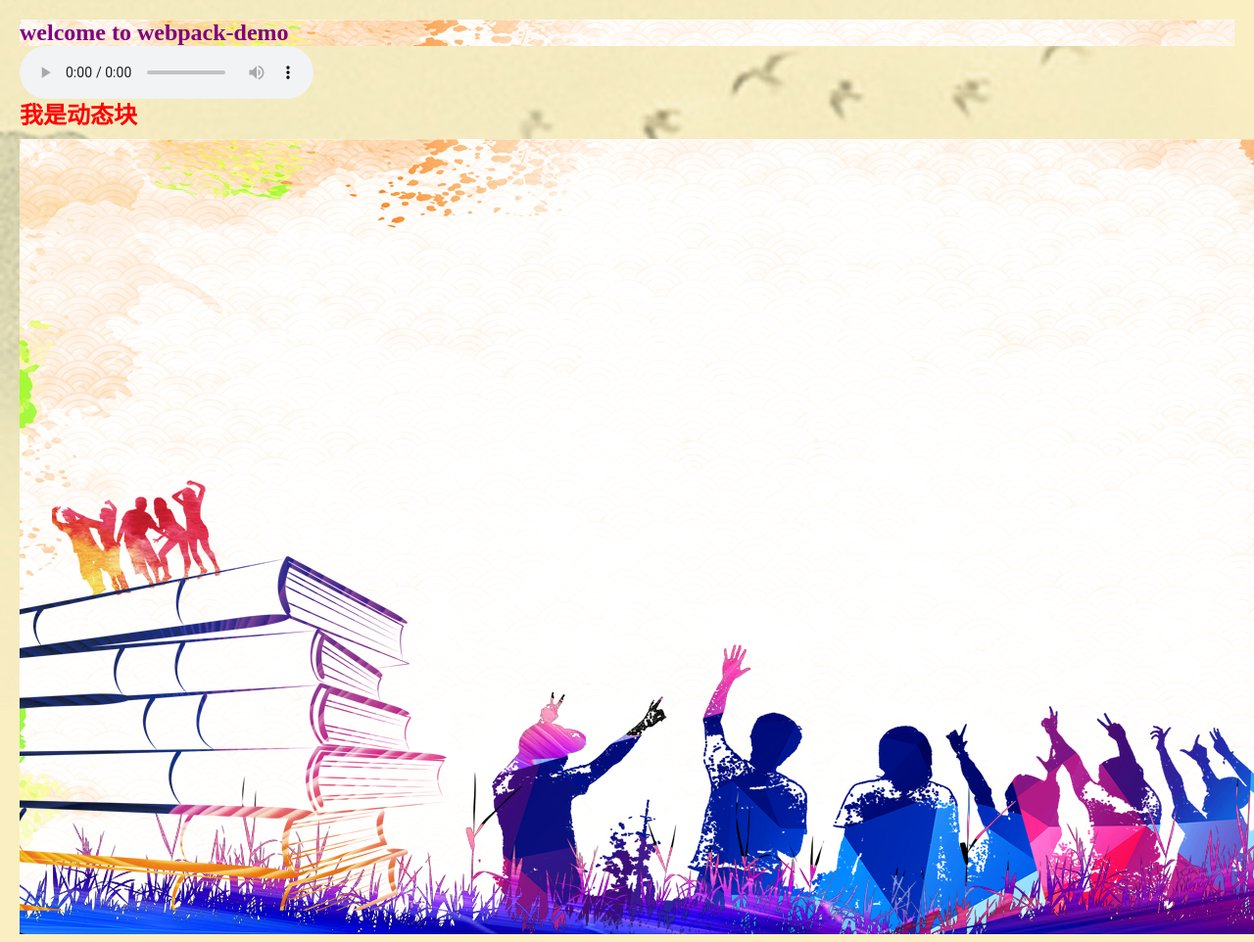
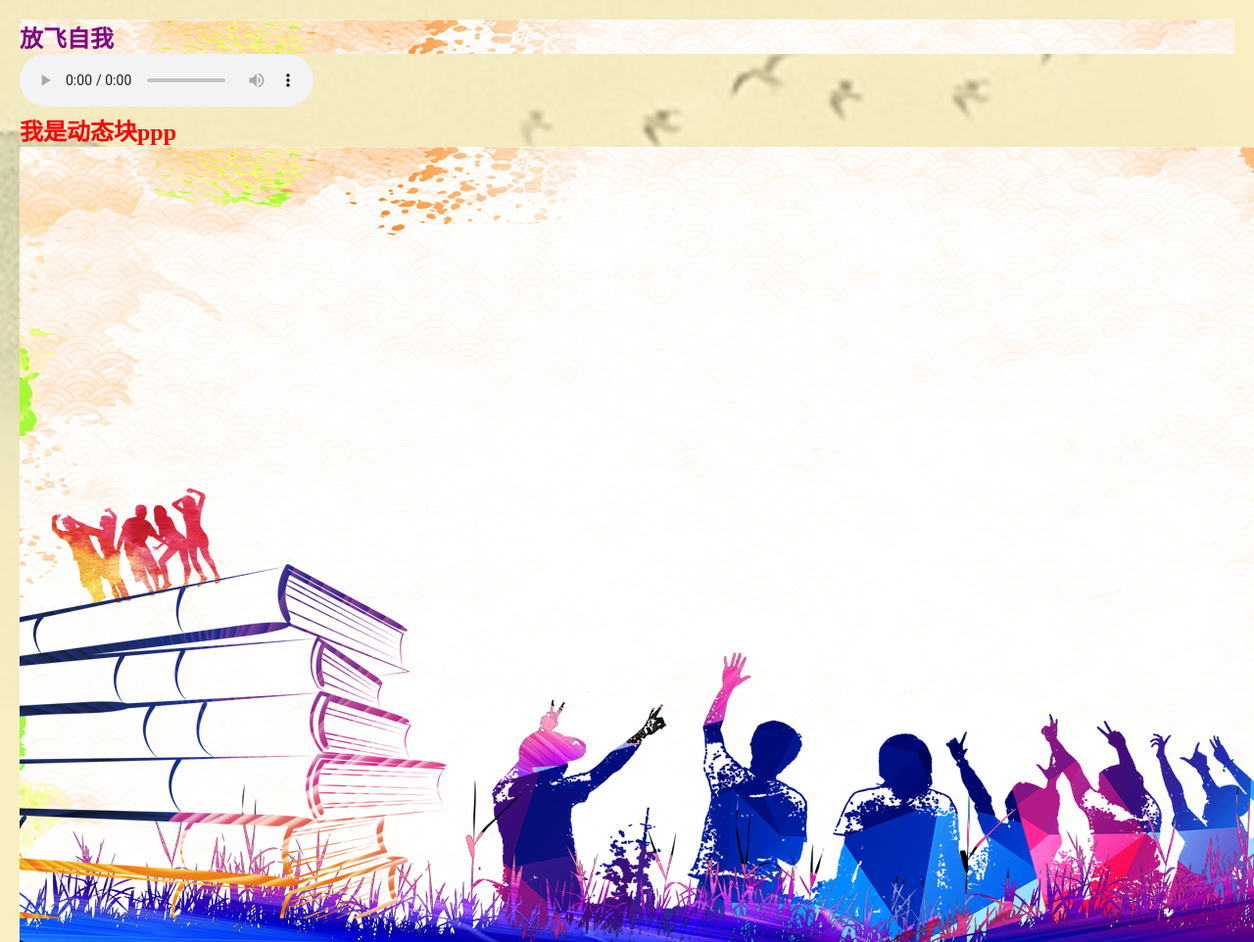
Before and after one commit to hushiking/webpack-demo, a website built with webpack: page src/view/index.html in a window 1280 px wide. Shown: the top 962 px of the page at 98% size. Built offline with nearby package versions, Linux system fonts and the light colour scheme; files whose address does not match are found by name.

Commit message:
feature: 拆分环境，css-loader

```diff
--- a/src/view/index.html
+++ b/src/view/index.html
@@ -8,9 +8,9 @@
     <link rel="stylesheet" href="static/bootstrap/index.css">
 </head>
 <body>
-    <div>welcome to webpack-demo</div>
+    <div>放飞自我</div>
     <audio src="../public/lu.mp3" controls></audio>
-    <p>我是动态块</p>
+    <p>我是动态块ppp</p>
     <img src="../public/放飞自我.jpg" alt="放飞自我">
     <script src="static/bootstrap/index.js"></script>
 </body>
```
Also changed, not shown: package.json (+7 -2 lines), build/config.js, build/utils.js, build/webpack.config.js, build/webpack.dev.1.js (added), build/webpack.dev.js, build/webpack.prod.js (added), 1 other file.
